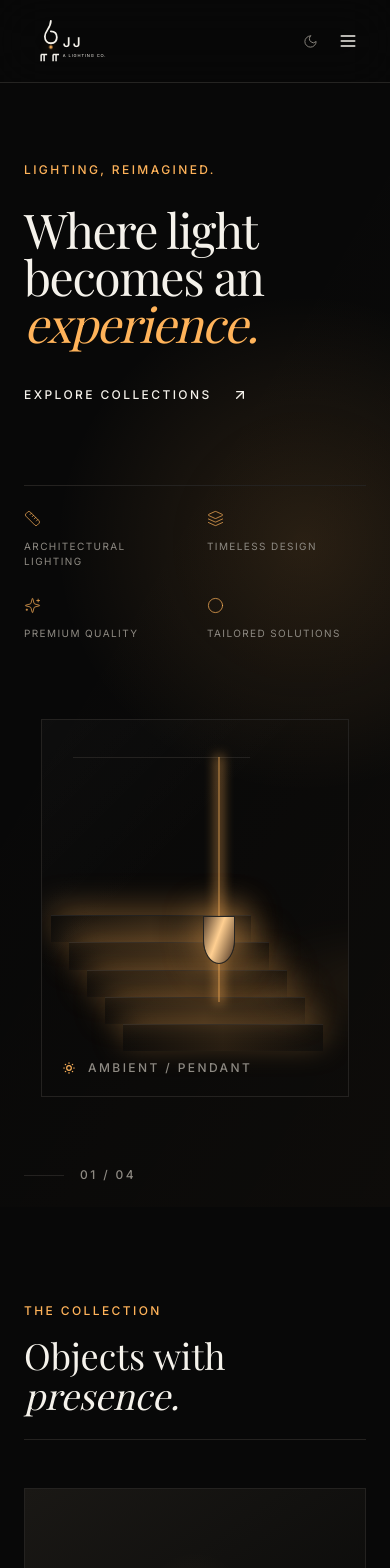
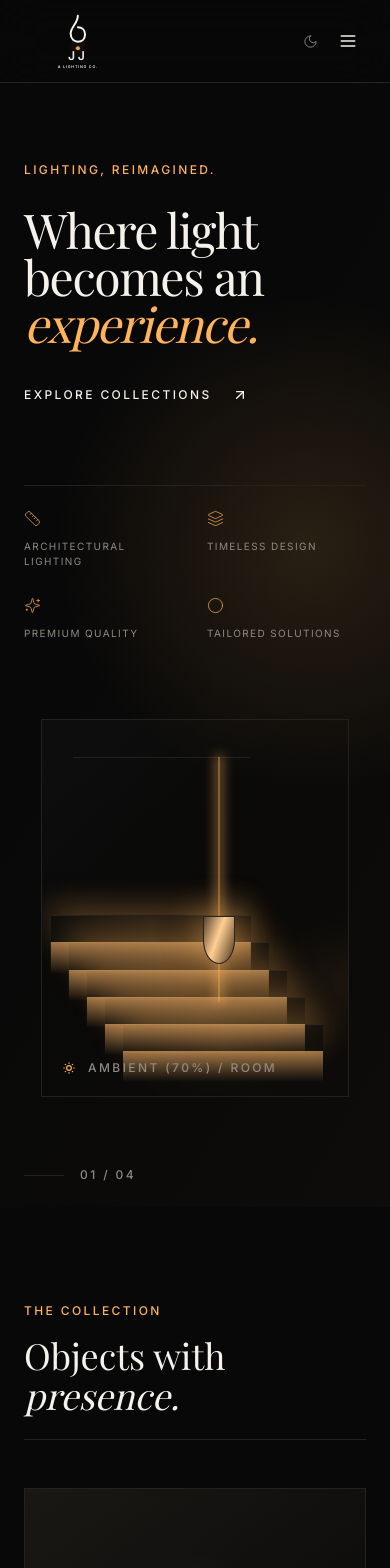
Before and after one commit to Yash1124233/JJLightLive, a React (Vite) app: page / in a window 390 px wide. Shown: the top 1568 px of the page. Built offline with nearby package versions, Linux system fonts and the light colour scheme; the HTML template or start-up script is replaced by a standard one; a web font is replaced by a local one.

Commit message:
Logos and stairs light

```diff
--- /dev/null
+++ b/src/components/JJLogo.tsx
@@ -0,0 +1,23 @@
+import type { SVGProps } from 'react';
+
+type JJLogoProps = SVGProps<SVGSVGElement> & {
+  variant?: 'full' | 'compact';
+  lit?: boolean;
+};
+
+export function JJLogo({ variant = 'full', lit = true, className, ...props }: JJLogoProps) {
+  return (
+    <svg
+      viewBox={variant === 'compact' ? '0 0 150 72' : '0 0 150 78'}
+      role="img"
+      aria-label="JJ A Lighting Co."
+      className={className}
+      {...props}
+    >
+      <path d="M75 4c0 11-10 15-10 25 0 7 5 11 10 11 6 0 10-4 10-10 0-6-4-10-10-10" fill="none" stroke="currentColor" strokeWidth="2.8" strokeLinecap="round" />
+      <circle cx="75" cy="49" r="2.7" fill="var(--lighting-glow, #FFB35A)" className={lit ? 'animate-mark-pulse' : undefined} style={lit ? { filter: 'drop-shadow(0 0 8px rgba(255, 179, 90, 0.8))' } : undefined} />
+      <text x="75" y="66" textAnchor="middle" fill="currentColor" fontFamily="Inter, sans-serif" fontSize="17" fontWeight="700" letterSpacing="4">JJ</text>
+      {variant === 'full' && <text x="75" y="76" textAnchor="middle" fill="currentColor" fontFamily="Inter, sans-serif" fontSize="5.2" fontWeight="600" letterSpacing="1.1">A LIGHTING CO.</text>}
+    </svg>
+  );
+}
--- a/src/components/layout/Navbar.tsx
+++ b/src/components/layout/Navbar.tsx
@@ -2,6 +2,7 @@ import { useState, type MouseEvent } from 'react';
 import { Link, useLocation, useNavigate } from 'react-router-dom';
 import { Menu, Moon, Sun, X } from 'lucide-react';
 import { useLighting } from '@/components/lighting/LightingContext';
+import { JJLogo } from '@/components/JJLogo';
 
 const navLinks = [
   { label: 'About', href: '#about' },
@@ -10,18 +11,6 @@ const navLinks = [
   { label: 'Projects', href: '#projects' },
   { label: 'Contact', href: '#contact' },
 ];
-
-function BrandMark() {
-  return (
-    <svg viewBox="0 0 118 64" aria-hidden="true" className="h-12 w-[88px] sm:h-14 sm:w-[104px]">
-      <path d="M36 5c0 10-8 13-8 21 0 6 4 9 8 9 5 0 8-3 8-8 0-5-3-8-8-8" fill="none" stroke="currentColor" strokeWidth="2.4" strokeLinecap="round" />
-      <circle cx="36" cy="40" r="2.2" fill="var(--lighting-glow)" className="animate-mark-pulse" />
-      <path d="M23 50v9M27 50v9M23 50h4M27 50h4M39 50v9M43 50v9M39 50h4M43 50h4" fill="none" stroke="currentColor" strokeWidth="2" />
-      <text x="52" y="40" fill="currentColor" fontFamily="Inter, sans-serif" fontSize="18" fontWeight="600" letterSpacing="3">JJ</text>
-      <text x="52" y="53" fill="currentColor" fontFamily="Inter, sans-serif" fontSize="5.5" letterSpacing="1.15">A LIGHTING CO.</text>
-    </svg>
-  );
-}
 
 export function Navbar() {
   const { isNightMode, toggleTheme } = useLighting();
@@ -40,7 +29,7 @@ export function Navbar() {
   return (
     <header className="fixed inset-x-0 top-0 z-50 border-b border-[var(--lighting-border)]/60 bg-[var(--lighting-bg)]/80 backdrop-blur-xl transition-colors duration-700">
       <div className="mx-auto flex h-[82px] max-w-[1440px] items-center justify-between px-6 lg:px-12">
-        <Link to="/" aria-label="JJ Light home" className="text-[var(--lighting-text)] transition-colors duration-700"><BrandMark /></Link>
+        <Link to="/" aria-label="JJ A Lighting Co. home" className="text-[var(--lighting-text)] transition-colors duration-700"><JJLogo className="h-14 w-auto sm:h-16" /></Link>
         <nav className="hidden items-center gap-8 lg:flex">
           {navLinks.map((link) => link.href.startsWith('#') ? <a key={link.label} href={link.href} onClick={(event) => handleAnchor(event, link.href)} className="label-uppercase text-[var(--lighting-muted)] transition-colors hover:text-[var(--lighting-text)]">{link.label}</a> : <Link key={link.label} to={link.href} className="label-uppercase text-[var(--lighting-muted)] transition-colors hover:text-[var(--lighting-text)]">{link.label}</Link>)}
         </nav>
--- a/src/components/lighting/LightingContext.tsx
+++ b/src/components/lighting/LightingContext.tsx
@@ -12,24 +12,31 @@ const clampIntensity = (intensity: number) => Math.min(1, Math.max(0.1, intensit
 
 export function LightingProvider({ children }: { children: ReactNode }) {
   const [isNightMode, setIsNightMode] = useState(true);
-  const [lightIntensity, setLightIntensityState] = useState(0.72);
+  const [lightIntensity, setLightIntensityState] = useState(0.7);
 
   useEffect(() => {
     const root = document.documentElement;
     root.dataset.lighting = isNightMode ? 'night' : 'day';
-    root.style.setProperty('--lighting-bg', isNightMode ? '#080808' : '#F5F2EB');
-    root.style.setProperty('--lighting-surface', isNightMode ? '#141312' : '#ECE7DE');
+    root.style.setProperty('--lighting-bg', isNightMode ? '#080808' : '#F6F4EE');
+    root.style.setProperty('--lighting-surface', isNightMode ? '#141312' : '#EDE8DF');
     root.style.setProperty('--lighting-text', isNightMode ? '#F5F2EB' : '#161513');
-    root.style.setProperty('--lighting-muted', isNightMode ? '#8E8A83' : '#8C8275');
-    root.style.setProperty('--lighting-border', isNightMode ? '#242220' : '#D8D0C4');
+    root.style.setProperty('--lighting-muted', isNightMode ? '#8E8A83' : '#68635A');
+    root.style.setProperty('--lighting-border', isNightMode ? '#242220' : 'rgba(22, 21, 19, 0.12)');
+    root.style.setProperty('--bg-primary', isNightMode ? '#080808' : '#F6F4EE');
+    root.style.setProperty('--bg-surface', isNightMode ? '#141312' : '#EDE8DF');
+    root.style.setProperty('--bg-surface-elevated', isNightMode ? '#1B1917' : '#E3DDD1');
+    root.style.setProperty('--border-subtle', isNightMode ? '#242220' : 'rgba(22, 21, 19, 0.12)');
+    root.style.setProperty('--text-primary', isNightMode ? '#F5F2EB' : '#161513');
+    root.style.setProperty('--text-muted', isNightMode ? '#8E8A83' : '#68635A');
     root.style.setProperty('--lighting-glow', isNightMode ? '#FFB35A' : '#8C8275');
     root.style.setProperty('--light-intensity', String(lightIntensity));
-    root.style.setProperty('--background', isNightMode ? '0 0% 3%' : '40 20% 94%');
+    root.style.setProperty('--stair-glow', isNightMode ? String(lightIntensity * 0.85) : '0.08');
+    root.style.setProperty('--background', isNightMode ? '0 0% 3%' : '40 20% 96%');
     root.style.setProperty('--foreground', isNightMode ? '40 15% 92%' : '30 10% 8%');
     root.style.setProperty('--card', isNightMode ? '30 5% 8%' : '40 15% 90%');
     root.style.setProperty('--card-foreground', isNightMode ? '40 15% 92%' : '30 10% 8%');
-    root.style.setProperty('--border', isNightMode ? '30 5% 14%' : '35 15% 82%');
-    root.style.setProperty('--muted-foreground', isNightMode ? '35 7% 54%' : '30 8% 45%');
+    root.style.setProperty('--border', isNightMode ? '30 5% 14%' : '30 10% 78%');
+    root.style.setProperty('--muted-foreground', isNightMode ? '35 7% 54%' : '30 6% 39%');
   }, [isNightMode, lightIntensity]);
 
   const value = useMemo(() => ({
--- a/src/components/sections/About.tsx
+++ b/src/components/sections/About.tsx
@@ -5,7 +5,7 @@ export function About() {
         <div className="grid lg:grid-cols-2 gap-16 lg:gap-24 items-center">
           {/* Left Column */}
           <div>
-            <span className="label-uppercase text-primary mb-4 block">About JJ LIGHT</span>
+            <span className="label-uppercase text-primary mb-4 block">About JJ A LIGHTING CO.</span>
             <h2 className="heading-section text-foreground mb-8">
               Where Architecture
               <br />
@@ -17,7 +17,7 @@ export function About() {
           {/* Right Column */}
           <div className="space-y-6">
             <p className="body-large text-muted-foreground">
-              At JJ LIGHT, we believe lighting is not just about illumination—it's about creating experiences.
+              At JJ A LIGHTING CO., we believe lighting is not just about illumination—it's about creating experiences.
               For over a decade, we've been crafting bespoke lighting solutions that transform spaces into
               living works of art.
             </p>
--- a/src/components/sections/Brochure.tsx
+++ b/src/components/sections/Brochure.tsx
@@ -22,7 +22,7 @@ export function Brochure() {
             <div>
               <span className="label-uppercase text-champagne mb-4 block">2025 Collection</span>
               <h2 className="heading-section mb-6">
-                JJ LIGHT
+                JJ A LIGHTING CO.
                 <br />
                 <span className="italic">Brochure</span>
               </h2>
@@ -45,7 +45,7 @@ export function Brochure() {
               <div className="relative w-full max-w-sm mx-auto lg:mx-0 lg:ml-auto aspect-[3/4] rounded-sm shadow-2xl overflow-hidden group cursor-pointer" onClick={handleDownload}>
                 <img
                   src={brochureCover}
-                  alt="JJ Light 2025 Brochure Cover"
+                  alt="JJ A LIGHTING CO. 2025 Brochure Cover"
                   className="w-full h-full object-cover transition-transform duration-500 group-hover:scale-105"
                 />
                 <div className="absolute inset-0 bg-gradient-to-t from-foreground/60 via-transparent to-transparent opacity-0 group-hover:opacity-100 transition-opacity duration-300 flex items-end justify-center pb-8">
--- a/src/components/sections/HeroSection.tsx
+++ b/src/components/sections/HeroSection.tsx
@@ -11,8 +11,9 @@ const pillars = [
 
 export function HeroSection() {
   const { isNightMode, lightIntensity, setLightIntensity } = useLighting();
-  const intensityLabel = lightIntensity < 0.4 ? 'Dim' : lightIntensity < 0.8 ? 'Ambient' : 'Radiant';
-  const cycleIntensity = () => setLightIntensity(lightIntensity < 0.4 ? 0.72 : lightIntensity < 0.8 ? 1 : 0.24);
+  const intensityLabel = lightIntensity < 0.5 ? 'Dim' : lightIntensity < 0.85 ? 'Ambient' : 'Radiant';
+  const intensityPercent = Math.round(lightIntensity * 100);
+  const cycleIntensity = () => setLightIntensity(lightIntensity < 0.5 ? 0.7 : lightIntensity < 0.85 ? 1 : 0.3);
 
   return (
     <section className="relative min-h-[780px] overflow-hidden bg-[var(--lighting-bg)] pt-[82px] text-[var(--lighting-text)] transition-colors duration-700 lg:min-h-screen">
@@ -27,15 +28,19 @@ export function HeroSection() {
         <div className="relative h-[430px] sm:h-[550px] lg:h-[650px]" aria-label="Interactive architectural lighting scene">
           <div className="absolute inset-x-[5%] bottom-[7%] top-[5%] overflow-hidden border border-[var(--lighting-border)] bg-[linear-gradient(135deg,rgba(255,255,255,0.025),transparent_40%)]">
             <div className="absolute left-[10%] top-[10%] h-px w-[58%] bg-[var(--lighting-border)]" />
-            <div className="absolute bottom-[12%] left-[8%] right-[8%] h-[48%]">{[0, 1, 2, 3, 4].map((step) => <motion.div key={step} animate={{ boxShadow: isNightMode ? `0 -8px ${18 + lightIntensity * 18}px rgba(255,179,90,${0.12 + lightIntensity * 0.3})` : '0 -2px 5px rgba(80,60,40,0.08)' }} transition={{ duration: 0.7 }} className="absolute right-0 h-[15%] w-[78%] border-t border-[var(--lighting-border)] bg-[linear-gradient(90deg,rgba(255,179,90,0.02),rgba(255,179,90,0.12),rgba(255,179,90,0.02))]" style={{ bottom: `${step * 15}%`, transform: `translateX(${step * -9}%)` }} />)}</div>
+            <button type="button" onClick={cycleIntensity} aria-label={`Stair lighting: ${intensityLabel} ${intensityPercent} percent. Click to cycle`} className="absolute bottom-[12%] left-[8%] right-[8%] h-[48%] cursor-pointer text-left outline-none">
+              <span className="sr-only">Tap stairs or pendant to illuminate</span>
+              {[0, 1, 2, 3, 4].map((step) => <motion.div key={step} animate={{ boxShadow: isNightMode ? `0 -8px ${18 + lightIntensity * 18}px rgba(255,179,90,${0.12 + lightIntensity * 0.3})` : '0 4px 12px rgba(0,0,0,0.06)' }} transition={{ duration: 0.7 }} className="absolute right-0 h-[15%] w-[78%] border-t border-[var(--lighting-border)] shadow-[0_4px_12px_rgba(0,0,0,0.06)] transition-colors duration-700" style={{ bottom: `${step * 15}%`, transform: `translateX(${step * -9}%)`, background: isNightMode ? 'linear-gradient(90deg, rgba(255,179,90,0.02), rgba(255,179,90,0.12), rgba(255,179,90,0.02))' : 'linear-gradient(145deg, #c9c0b0, #eee8dc 50%, #b8ad9d)' }}><span className="absolute inset-x-0 top-full h-[120%] bg-[linear-gradient(180deg,rgba(255,185,108,var(--stair-glow,0.18))_0%,transparent_100%)] transition-opacity duration-700" /></motion.div>)}
+              <motion.span animate={{ opacity: isNightMode ? lightIntensity * 0.45 : 0.08, scale: 0.8 + lightIntensity * 0.2 }} transition={{ duration: 0.7 }} className="absolute -bottom-[16%] right-[8%] h-[35%] w-[70%] rounded-full bg-[radial-gradient(ellipse,rgba(255,185,108,0.3),transparent_70%)] blur-2xl" />
+            </button>
             <button type="button" onClick={cycleIntensity} aria-label={`Pendant light: ${intensityLabel}. Click to change intensity`} className="absolute left-[58%] top-[10%] h-[65%] w-20 -translate-x-1/2 cursor-pointer outline-none">
               <motion.div animate={{ opacity: isNightMode ? 0.2 + lightIntensity * 0.8 : 0.14 }} transition={{ duration: 0.65 }} className="absolute left-1/2 top-0 h-full w-px -translate-x-1/2 bg-[var(--lighting-glow)] shadow-[0_0_12px_2px_#FFB35A]" />
               <motion.div animate={{ opacity: isNightMode ? 0.12 + lightIntensity * 0.28 : 0.04, scale: 0.85 + lightIntensity * 0.2 }} transition={{ duration: 0.65 }} className="absolute -bottom-[12%] left-1/2 h-[38%] w-[340px] -translate-x-1/2 rounded-full bg-[radial-gradient(ellipse,rgba(255,179,90,0.4),transparent_66%)] blur-xl" />
               <motion.div animate={{ boxShadow: isNightMode ? `0 0 ${18 + lightIntensity * 26}px rgba(255,179,90,${0.4 + lightIntensity * 0.4})` : '0 0 5px rgba(70,60,45,0.15)' }} className="absolute left-1/2 top-[65%] h-12 w-8 -translate-x-1/2 rounded-b-[50%] rounded-t-sm border border-[var(--lighting-glow)]/60 bg-[linear-gradient(110deg,#5b4430,#ffcf91_45%,#4b3321)]" />
             </button>
-            <div className="absolute bottom-5 left-5 flex items-center gap-3 label-uppercase text-[var(--lighting-muted)]"><SunMedium size={14} className="text-[var(--lighting-glow)]" /> {intensityLabel} / Pendant</div>
+            <div className="absolute bottom-5 left-5 flex items-center gap-3 label-uppercase text-[var(--lighting-muted)]"><SunMedium size={14} className="text-[var(--lighting-glow)]" /> {intensityLabel} ({intensityPercent}%) / Room</div>
           </div>
-          <div className="absolute right-0 top-0 hidden max-w-[150px] text-right text-[10px] uppercase leading-relaxed tracking-[0.18em] text-[var(--lighting-muted)] sm:block">An atmosphere is built from the quietest details.</div>
+          <div className="absolute right-0 top-0 hidden max-w-[180px] text-right text-[10px] uppercase leading-relaxed tracking-[0.18em] text-[var(--lighting-muted)] sm:block">An atmosphere is built from the quietest details.<br /><span className="mt-3 block text-[var(--lighting-glow)]">Tap stairs or pendant to illuminate</span></div>
         </div>
       </div>
       <div className="absolute bottom-6 left-6 flex items-center gap-4 label-uppercase text-[var(--lighting-muted)] lg:left-12"><span className="h-px w-10 bg-[var(--lighting-border)]" /> 01 / 04</div>
--- a/src/components/sections/WhyChoose.tsx
+++ b/src/components/sections/WhyChoose.tsx
@@ -34,9 +34,9 @@ export function WhyChoose() {
       <div className="container mx-auto px-6 lg:px-12">
         {/* Header */}
         <div className="text-center max-w-2xl mx-auto mb-16 lg:mb-24">
-          <span className="label-uppercase text-primary mb-4 block">Why JJ LIGHT</span>
+          <span className="label-uppercase text-primary mb-4 block">Why JJ A LIGHTING CO.</span>
           <h2 className="heading-section text-foreground mb-6">
-            The JJ LIGHT
+            The JJ A LIGHTING CO.
             <br />
             <span className="italic">Difference</span>
           </h2>
--- a/src/index.css
+++ b/src/index.css
@@ -6,6 +6,12 @@
 
 @layer base {
   :root {
+    --bg-primary: #F6F4EE;
+    --bg-surface: #EDE8DF;
+    --bg-surface-elevated: #E3DDD1;
+    --border-subtle: rgba(22, 21, 19, 0.12);
+    --text-primary: #161513;
+    --text-muted: #68635A;
     /* Luxury warm palette */
     --background: 40 20% 98%;
     --foreground: 30 10% 15%;
--- a/src/pages/PrivacyPolicy.tsx
+++ b/src/pages/PrivacyPolicy.tsx
@@ -13,7 +13,7 @@ const PrivacyPolicy = () => {
             <section>
               <h2 className="text-2xl font-semibold text-foreground mb-4">Introduction</h2>
               <p className="leading-relaxed">
-                JJ LIGHT ("we," "us," or "our") operates the website. This page informs you of our policies
+                JJ A LIGHTING CO. ("we," "us," or "our") operates the website. This page informs you of our policies
                 regarding the collection, use, and disclosure of personal data when you use our Service and
                 the choices you have associated with that data.
               </p>
@@ -37,7 +37,7 @@ const PrivacyPolicy = () => {
 
             <section>
               <h2 className="text-2xl font-semibold text-foreground mb-4">Use of Data</h2>
-              <p className="leading-relaxed mb-4">JJ LIGHT uses the collected data for various purposes:</p>
+              <p className="leading-relaxed mb-4">JJ A LIGHTING CO. uses the collected data for various purposes:</p>
               <ul className="list-disc list-inside space-y-2">
                 <li>To provide and maintain our Service</li>
                 <li>To notify you about changes to our Service</li>
@@ -54,7 +54,7 @@ const PrivacyPolicy = () => {
                 If you have any questions about this Privacy Policy, please contact us at:
               </p>
               <p className="mt-4">
-                <span className="font-semibold">JJ LIGHT</span><br />
+                <span className="font-semibold">JJ A LIGHTING CO.</span><br />
                 Email: jjlight.in@gmail.com<br />
                 Website: www.jjlight.in
               </p>
```
Also changed, not shown: index.html (+4 -4 lines), src/components/layout/Footer.tsx (+16 -15 lines), src/pages/TermsOfService.tsx (+11 -11 lines).
